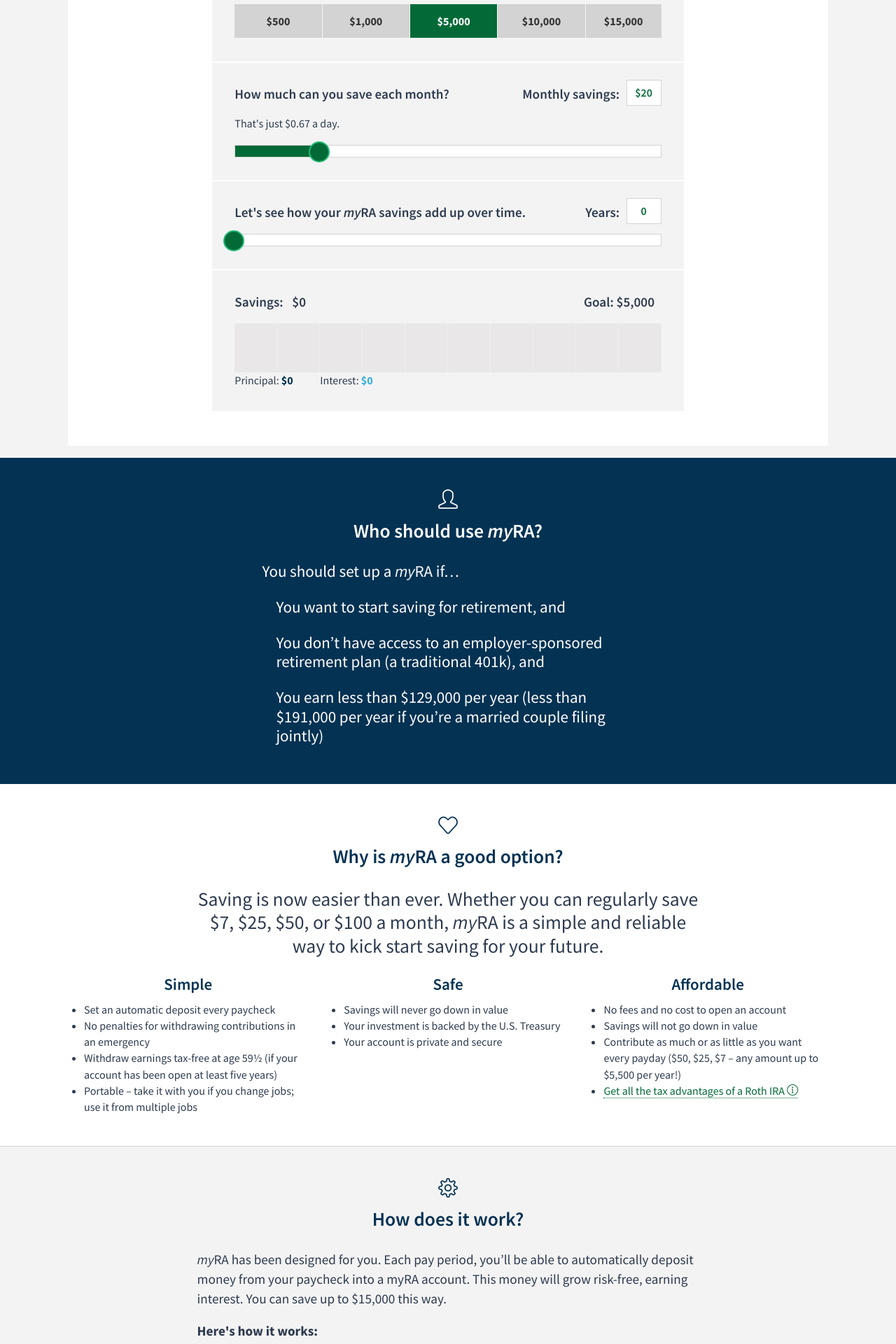
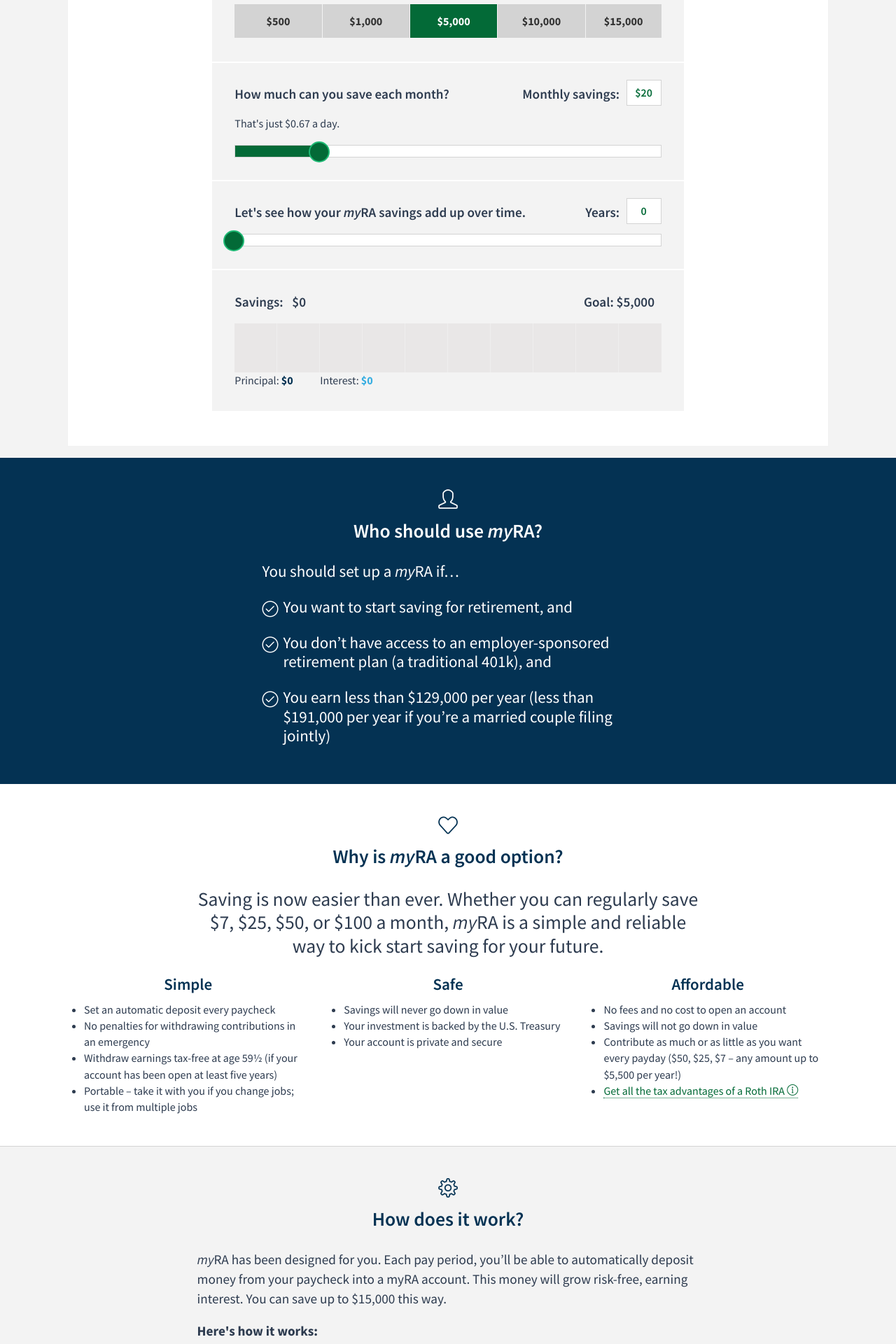
Before and after one commit to 18F/myra, a Jekyll site: the page built from individuals/index.html, in a window 1280 px wide. Shown: the part 1891-3811 px from the top of the page at 70% size. Built offline with Jekyll 4.4.1, drawn with Linux system fonts in a browser that asks for light colours; nearby versions of some CDN libraries.

Commit message:
New checkboxes

```diff
--- a/_includes/calculator-v4.html
+++ b/_includes/calculator-v4.html
@@ -12,7 +12,7 @@
       </div>
       <figure class="chart">
         <img src="{{ site.baseurl }}/static/img/graph.png" alt="Savings by retirement at $100 a month">
-        <figcaption><strong><a class="tooltip" title="This is an estimate based on an average rate of return of 3.5%, compounded monthly. Actual results will vary.">Savings by at age 65 by saving $100 a month. <i class="icon-info"></i></a></strong></figcaption>
+        <figcaption><strong><a class="tooltip" title="This is an estimate based on an average rate of return of 2%, compounded monthly. Actual results will vary.">Savings by at age 65 by saving $100 a month. <i class="icon-info"></i></a></strong></figcaption>
       </figure>
     </div>
     <div class="no-js-warning">
--- a/static/_sass/_custom.scss
+++ b/static/_sass/_custom.scss
@@ -1271,9 +1271,13 @@
 
 
 .who-bullets {
-  @include span-columns(10);
-  @include shift(1);
+  @include span-columns(12);
   color: #fff;
+
+  @include media($medium-up) {
+    @include span-columns(10);
+    @include shift(1);
+  }
 
   @include media($large-up) {
     @include span-columns(6);
@@ -1283,16 +1287,22 @@
   li {
     @extend .h3;
     position: relative;
-    padding-left: 20px;
+    padding-left: 30px;
     font-weight: 400;
     margin: 0;
     color: #fff;
     padding-bottom: 1em;
 
     &:before {
-      content: "\f14a";
-      display: inline-block;
-      font: normal normal normal 14px/1 FontAwesome;
+      content: "\e080";
+      font-family: 'Simple-Line-Icons';
+      speak: none;
+      font-style: normal;
+      font-weight: normal;
+      font-variant: normal;
+      text-transform: none;
+      line-height: 1;
+      -webkit-font-smoothing: antialiased;
       position: absolute;
       left: 0px;
       top: 5px;
@@ -1559,7 +1569,6 @@
     padding: 1.5em;
     background-color: #fff;
     background-color: rgba(255,255,255,.9);
-    border: 1px solid $base-border-color;
 
     a {
       font-size: $base-font-size * 1.333;
```
